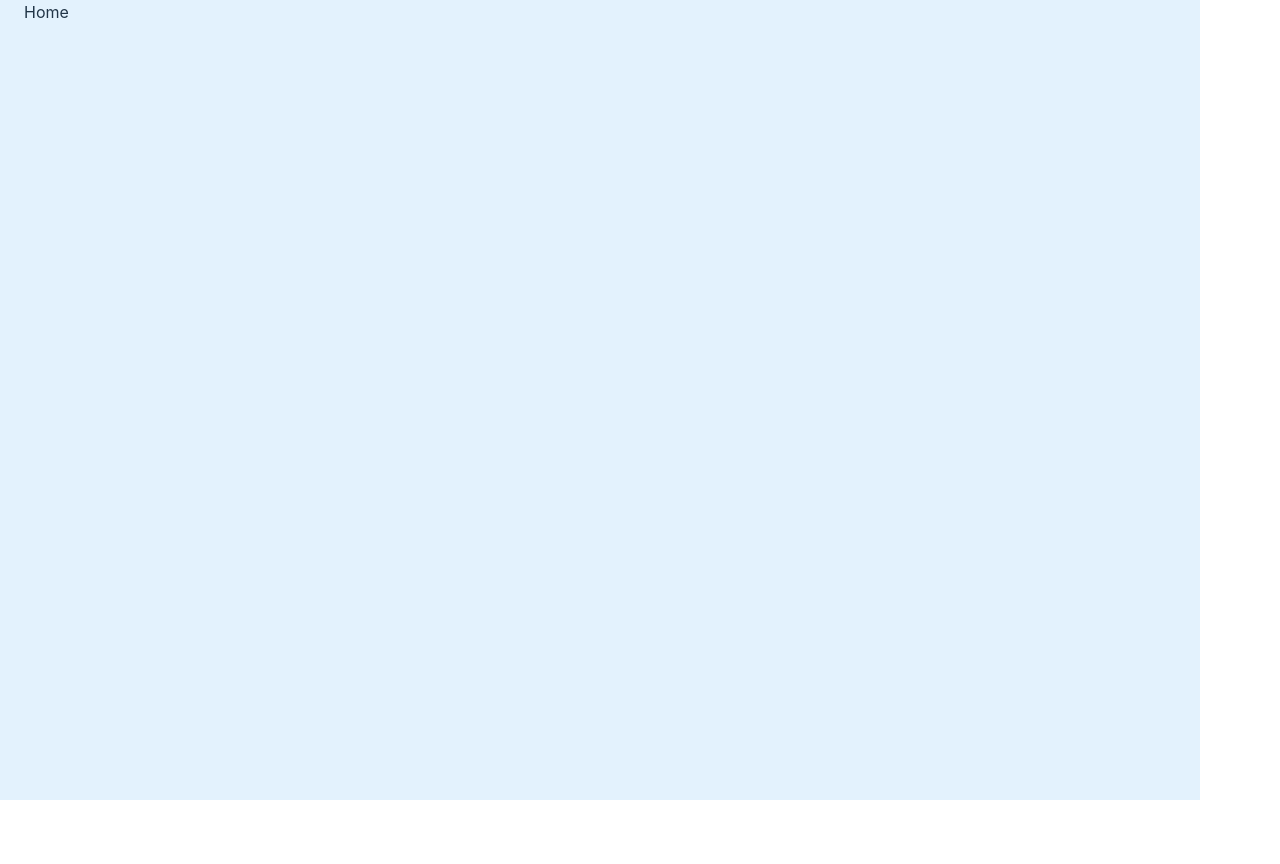
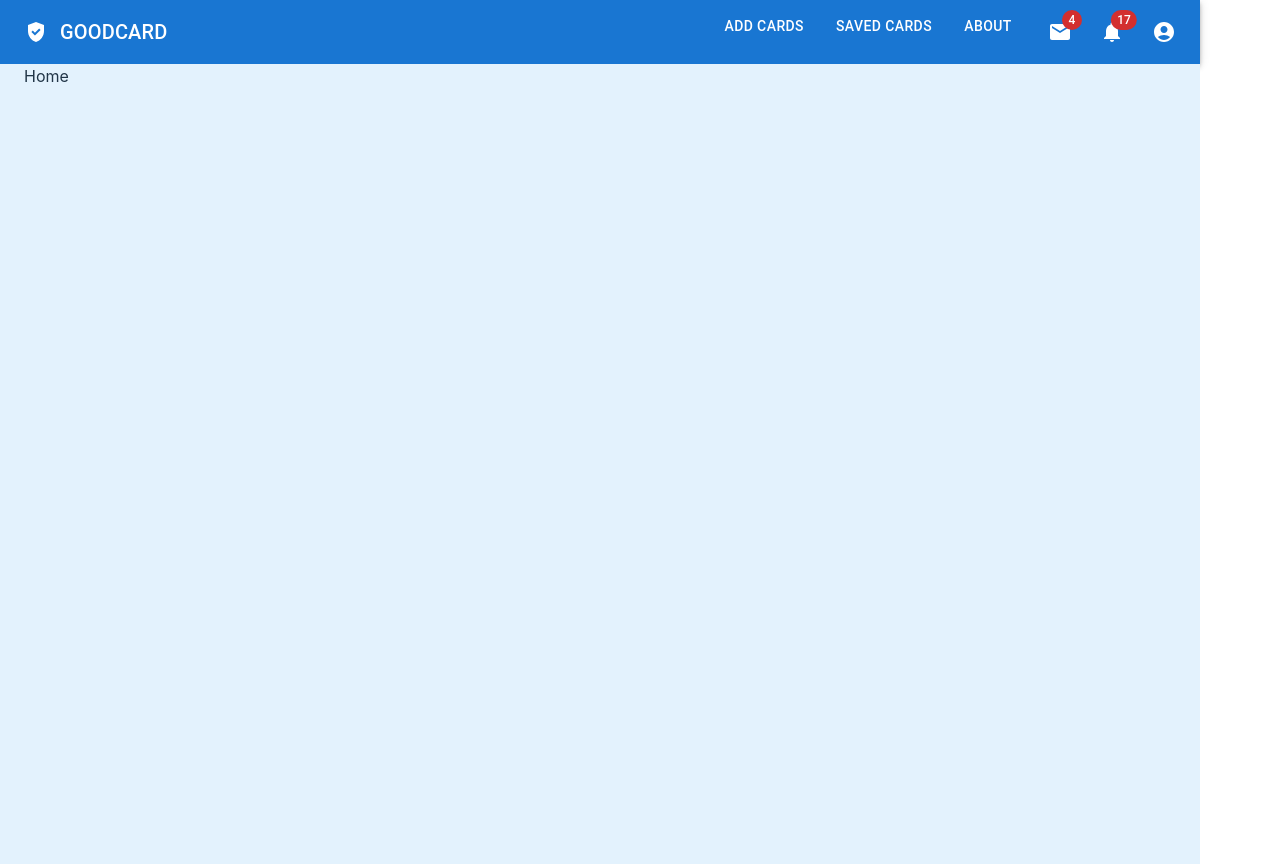
Before and after one commit to kenwCoding/good_card_frontend, a React (Vite) app: page / in a window 1280 px wide. Before the commit the page ends 800 px from the top, so only its background shows below. Built offline with nearby package versions, Linux system fonts and the light colour scheme.

Commit message:
init navbar

```diff
--- /dev/null
+++ b/src/components/Navbar.jsx
@@ -0,0 +1,53 @@
+import React from 'react'
+import { IconButton, Toolbar, AppBar, Typography, Button, Stack } from '@mui/material'
+import { CatchingPokemon, Mail, Notifications } from '@mui/icons-material'
+import AccountCircle from '@mui/icons-material/AccountCircle';
+import Badge from '@mui/material/Badge';
+import { GppGood } from '@mui/icons-material';
+//TODO - add handler >>> open drawer when clicking profile icon
+//TODO - add handler >>> click iconButton link to that route
+//TODO - responsive/ different layout on navbar >>> mobile, middle, web
+
+const getIconButton = (button, badgeContent, badgeColor) => {
+  switch (button) {
+    case 'Mails': return <Badge badgeContent={badgeContent} color={badgeColor}><Mail /></Badge>
+    case 'Notifications': return <Badge badgeContent={badgeContent} color={badgeColor}><Notifications /></Badge>
+    case 'AccountCircle': return <AccountCircle />
+    default: break;
+  }
+}
+const IconButtonBuilder = (props) => {  // aria-controls={menuId} // onClick={handleProfileMenuOpen}
+  const { size = 'large', edge = 'end', color = 'inherit', handler, badgeContent, badgeColor = 'error', button } = props
+  return <IconButton size={size} edge={edge} aria-label={props["aria-label"]} aria-haspopup={props["aria-haspopup"]} color={color}>
+    {getIconButton(button, badgeContent, badgeColor)}
+  </IconButton>
+}
+
+export const Navbar = () => {
+  const featureButtons = ["Add Cards", "Saved Cards", "About", "Mails", "Notifications", "AccountCircle"]
+  const featureButtonHandler = (button) => {
+    switch (button) {
+      case 'Add Cards':
+      case 'Saved Cards':
+      case 'About': return <Button color='inherit'>{button}</Button>
+      case 'Mails': return <IconButtonBuilder button={button} aria-label="show 4 new mails" aria-haspopup='true' badgeContent='4' />
+      case 'Notifications': return <IconButtonBuilder button={button} aria-label='show 17 new notifications' aria-haspopup='true' badgeContent='17' />
+      case 'AccountCircle': return <IconButtonBuilder button={button} aria-label="account of current user" aria-controls="primary-search-account-menu" aria-haspopup="false" />
+      default: return <Button color='inherit'>{button}</Button>
+    }
+  }
+
+  return (
+    <AppBar position='static'>
+      <Toolbar>
+        <IconButton size='large' edge='start' color='inherit' aria-label='logo'>
+          <GppGood />
+        </IconButton>
+        <Typography variant='h6' component='div' sx={{ flexGrow: 1 }}>GOODCARD</Typography>
+        <Stack direction='row' spacing={2}>
+          {featureButtons.map((button) => <div>{featureButtonHandler(button)}</div>)}
+        </Stack>
+      </Toolbar>
+    </AppBar>
+  )
+}
--- a/src/components/index.js
+++ b/src/components/index.js
@@ -0,0 +1 @@
+export * from './Navbar'
--- a/src/main.jsx
+++ b/src/main.jsx
@@ -4,14 +4,16 @@ import App from './App'
 import { QueryClient, QueryClientProvider } from 'react-query'
 import { ReactQueryDevtools } from 'react-query/devtools'
 import './index.css'
+import { Navbar } from './components/Navbar'
 
 const queryClient = new QueryClient()
 
 ReactDOM.createRoot(document.getElementById('root')).render(
   <React.StrictMode>
     <QueryClientProvider client={queryClient}>
+      <Navbar />
       <App />
-      <ReactQueryDevtools/>
+      <ReactQueryDevtools />
     </QueryClientProvider>
   </React.StrictMode>,
 )
```
Also changed, not shown: src/App.jsx (+4 -4 lines).
